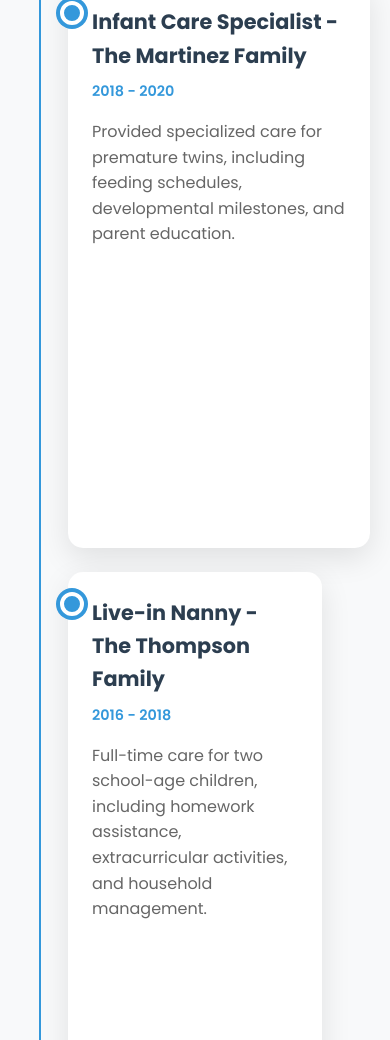
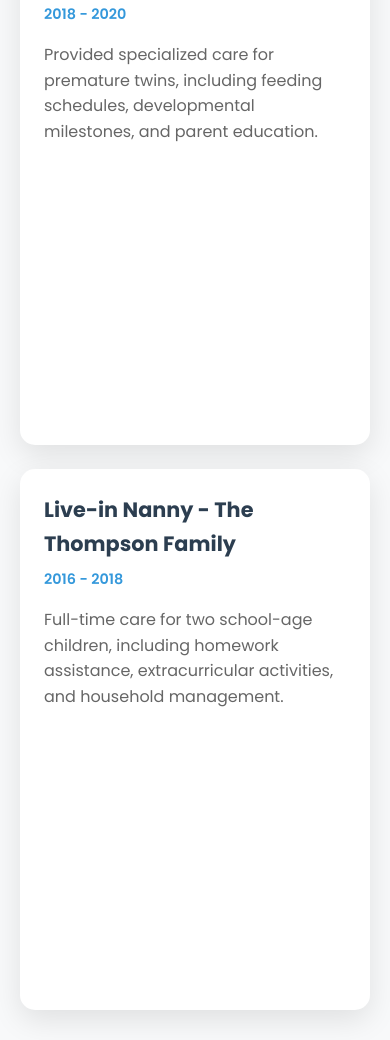
Before and after one commit to Lauryn-cloud-star/nanny-portfolio, a website: page index.html in a window 390 px wide. Shown: the part 2508-3548 px from the top of the page. Drawn offline with Linux system fonts and the light colour scheme.

Commit message:
Convert work experience from diagonal timeline to side-by-side grid layout

```diff
--- a/index.html
+++ b/index.html
@@ -36,7 +36,7 @@
             <div class="hero-content">
                 <div class="hero-image">
                     <div class="image-container">
-                        <img id="profile-image" src="https://images.unsplash.com/photo-1494790108755-2616b612b786?ixlib=rb-4.0.3&ixid=M3wxMjA3fDB8MHxwaG90by1wYWdlfHx8fGVufDB8fHx8fA%3D%3D&auto=format&fit=crop&w=1000&q=80" alt="Sarah Johnson - Professional Nanny">
+                        <img id="profile-image" src="images/profile/profile.jpg" alt="Sarah Johnson - Professional Nanny">
                         <div class="image-upload-overlay">
                             <input type="file" id="image-upload" accept="image/*" style="display: none;">
                             <label for="image-upload" class="upload-btn">
@@ -88,8 +88,8 @@
                         <span class="timeline-date">2020 - Present</span>
                         <p>Caring for three children (ages 2, 5, and 8) with focus on educational activities, meal preparation, and transportation to activities.</p>
                         <div class="work-images">
-                            <img src="https://images.unsplash.com/photo-1503676260728-1c00da094a0b?ixlib=rb-4.0.3&auto=format&fit=crop&w=400&q=80" alt="Educational activities with children">
-                            <img src="https://images.unsplash.com/photo-1571019613454-1cb2f99b2d8b?ixlib=rb-4.0.3&auto=format&fit=crop&w=400&q=80" alt="Meal preparation with kids">
+                            <img src="images/work-experience/family1.jpg" alt="Educational activities with children">
+                            <img src="images/work-experience/family2.jpg" alt="Meal preparation with kids">
                         </div>
                     </div>
                 </div>
@@ -100,8 +100,8 @@
                         <span class="timeline-date">2018 - 2020</span>
                         <p>Provided specialized care for premature twins, including feeding schedules, developmental milestones, and parent education.</p>
                         <div class="work-images">
-                            <img src="https://images.unsplash.com/photo-1515488042361-ee00e0ddd4e4?ixlib=rb-4.0.3&auto=format&fit=crop&w=400&q=80" alt="Infant care">
-                            <img src="https://images.unsplash.com/photo-1545558014-8692077e9b5c?ixlib=rb-4.0.3&auto=format&fit=crop&w=400&q=80" alt="Twin care">
+                            <img src="images/work-experience/family3.jpg" alt="Infant care">
+                            <img src="images/work-experience/family4.jpg" alt="Twin care">
                         </div>
                     </div>
                 </div>
@@ -112,8 +112,8 @@
                         <span class="timeline-date">2016 - 2018</span>
                         <p>Full-time care for two school-age children, including homework assistance, extracurricular activities, and household management.</p>
                         <div class="work-images">
-                            <img src="https://images.unsplash.com/photo-1503676260728-1c00da094a0b?ixlib=rb-4.0.3&auto=format&fit=crop&w=400&q=80" alt="Homework assistance">
-                            <img src="https://images.unsplash.com/photo-1571019613454-1cb2f99b2d8b?ixlib=rb-4.0.3&auto=format&fit=crop&w=400&q=80" alt="Outdoor activities">
+                            <img src="images/work-experience/testimony2.jpg" alt="Homework assistance">
+                            <img src="images/testimonials/family2.jpg" alt="Outdoor activities">
                         </div>
                     </div>
                 </div>
@@ -167,7 +167,7 @@
                         <p>"Sarah has been an absolute blessing to our family. Her patience, creativity, and genuine love for children shine through in everything she does. Our kids absolutely adore her!"</p>
                     </div>
                     <div class="testimonial-author">
-                        <img src="https://images.unsplash.com/photo-1438761681033-6461ffad8d80?ixlib=rb-4.0.3&auto=format&fit=crop&w=100&q=80" alt="Jennifer Williams">
+                        <img src="images/testimonials/family2.jpg" alt="Jennifer Williams">
                         <div class="author-info">
                             <h4>Jennifer Williams</h4>
                             <span>Mother of 3</span>
@@ -187,7 +187,7 @@
                         <p>"When we had our twins prematurely, Sarah's expertise in infant care was invaluable. She helped us navigate those challenging early months with confidence and care."</p>
                     </div>
                     <div class="testimonial-author">
-                        <img src="https://images.unsplash.com/photo-1494790108755-2616b612b786?ixlib=rb-4.0.3&auto=format&fit=crop&w=100&q=80" alt="Maria Martinez">
+                        <img src="images/profile/profile.jpg" alt="Maria Martinez">
                         <div class="author-info">
                             <h4>Maria Martinez</h4>
                             <span>Mother of Twins</span>
@@ -207,7 +207,7 @@
                         <p>"Sarah's educational approach has helped our children excel in school. She makes learning fun and engaging while maintaining discipline and structure."</p>
                     </div>
                     <div class="testimonial-author">
-                        <img src="https://images.unsplash.com/photo-1472099645785-5658abf4ff4e?ixlib=rb-4.0.3&auto=format&fit=crop&w=100&q=80" alt="David Thompson">
+                        <img src="images/work-experience/testimony2.jpg" alt="David Thompson">
                         <div class="author-info">
                             <h4>David Thompson</h4>
                             <span>Father of 2</span>
--- a/styles.css
+++ b/styles.css
@@ -298,36 +298,16 @@ body {
 }
 
 .experience-timeline {
-    position: relative;
-    max-width: 800px;
+    display: grid;
+    grid-template-columns: repeat(auto-fit, minmax(350px, 1fr));
+    gap: 2rem;
+    max-width: 1200px;
     margin: 0 auto;
 }
 
-.experience-timeline::before {
-    content: '';
-    position: absolute;
-    left: 50%;
-    top: 0;
-    bottom: 0;
-    width: 2px;
-    background: #3498db;
-    transform: translateX(-50%);
-}
-
 .timeline-item {
-    position: relative;
-    margin-bottom: 1.5rem;
-    width: 50%;
-}
-
-.timeline-item:nth-child(odd) {
-    left: 0;
-    padding-right: 3rem;
-}
-
-.timeline-item:nth-child(even) {
-    left: 50%;
-    padding-left: 3rem;
+    width: 100%;
+    margin-bottom: 0;
 }
 
 .timeline-content {
@@ -673,19 +653,9 @@ body {
         justify-content: center;
     }
 
-    .experience-timeline::before {
-        left: 20px;
-    }
-
-    .timeline-item {
-        width: 100%;
-        left: 0 !important;
-        padding-left: 3rem;
-        padding-right: 0;
-    }
-
-    .timeline-content::before {
-        left: -8px;
+    .experience-timeline {
+        grid-template-columns: 1fr;
+        gap: 1.5rem;
     }
 
     .work-images {
@@ -763,22 +733,4 @@ html {
 }
 
 /* Hover Effects */
-.timeline-content::before {
-    content: '';
-    position: absolute;
-    top: 20px;
-    width: 16px;
-    height: 16px;
-    background: #3498db;
-    border-radius: 50%;
-    border: 4px solid white;
-    box-shadow: 0 0 0 4px #3498db;
-}
-
-.timeline-item:nth-child(odd) .timeline-content::before {
-    right: -8px;
-}
-
-.timeline-item:nth-child(even) .timeline-content::before {
-    left: -8px;
-}
+/* Removed timeline dots for grid layout */
```
Also changed, not shown: images/profile/profile.jpg (added), images/testimonials/pexels-ekaterina-bolovtsova-7358409.jpg (added), images/testimonials/pexels-kseniachernaya-7302922.jpg (added), images/testimonials/pexels-polina-tankilevitch-6743201.jpg (added), images/work-experience/testimony2.jpg (added), 5 other files.
